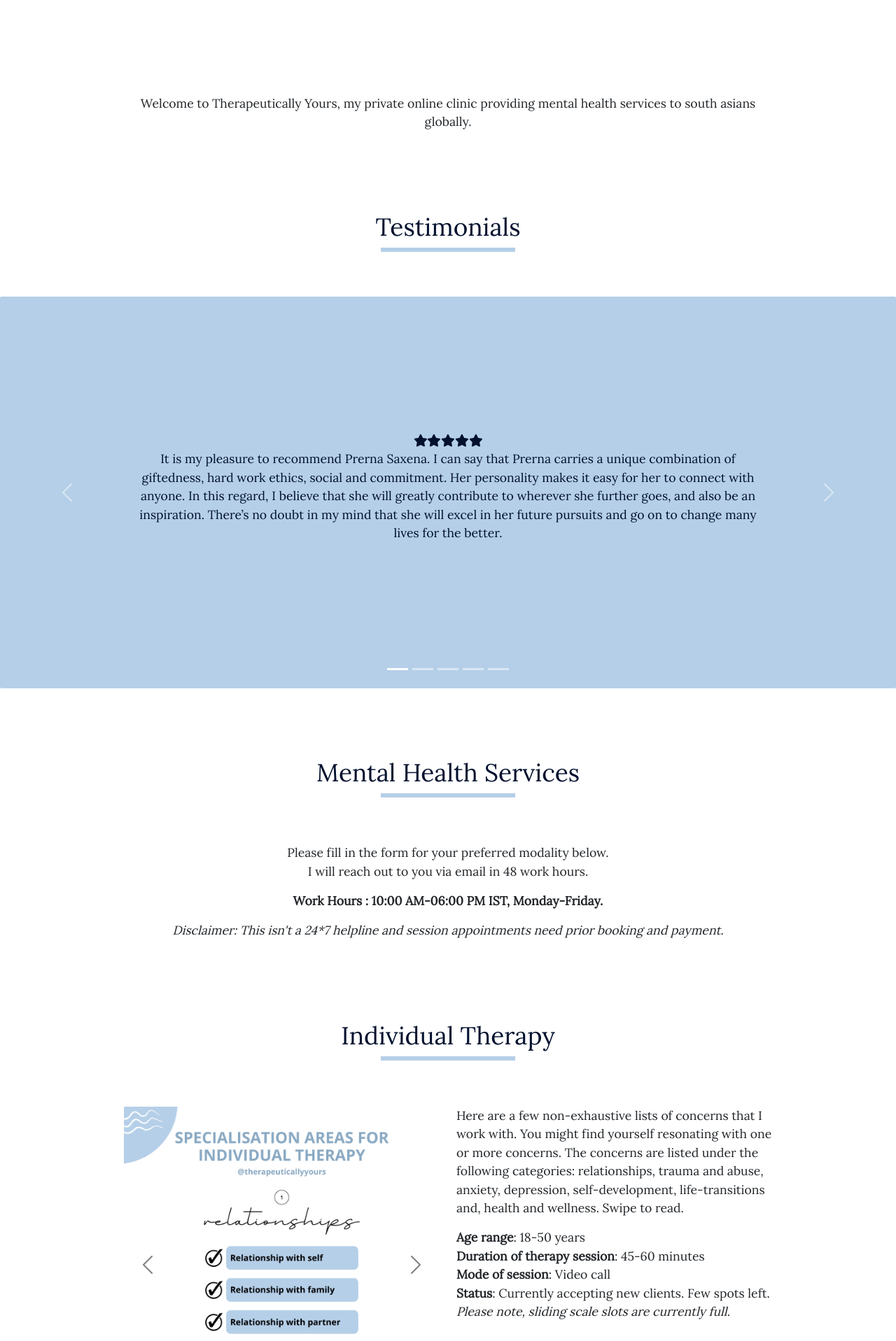
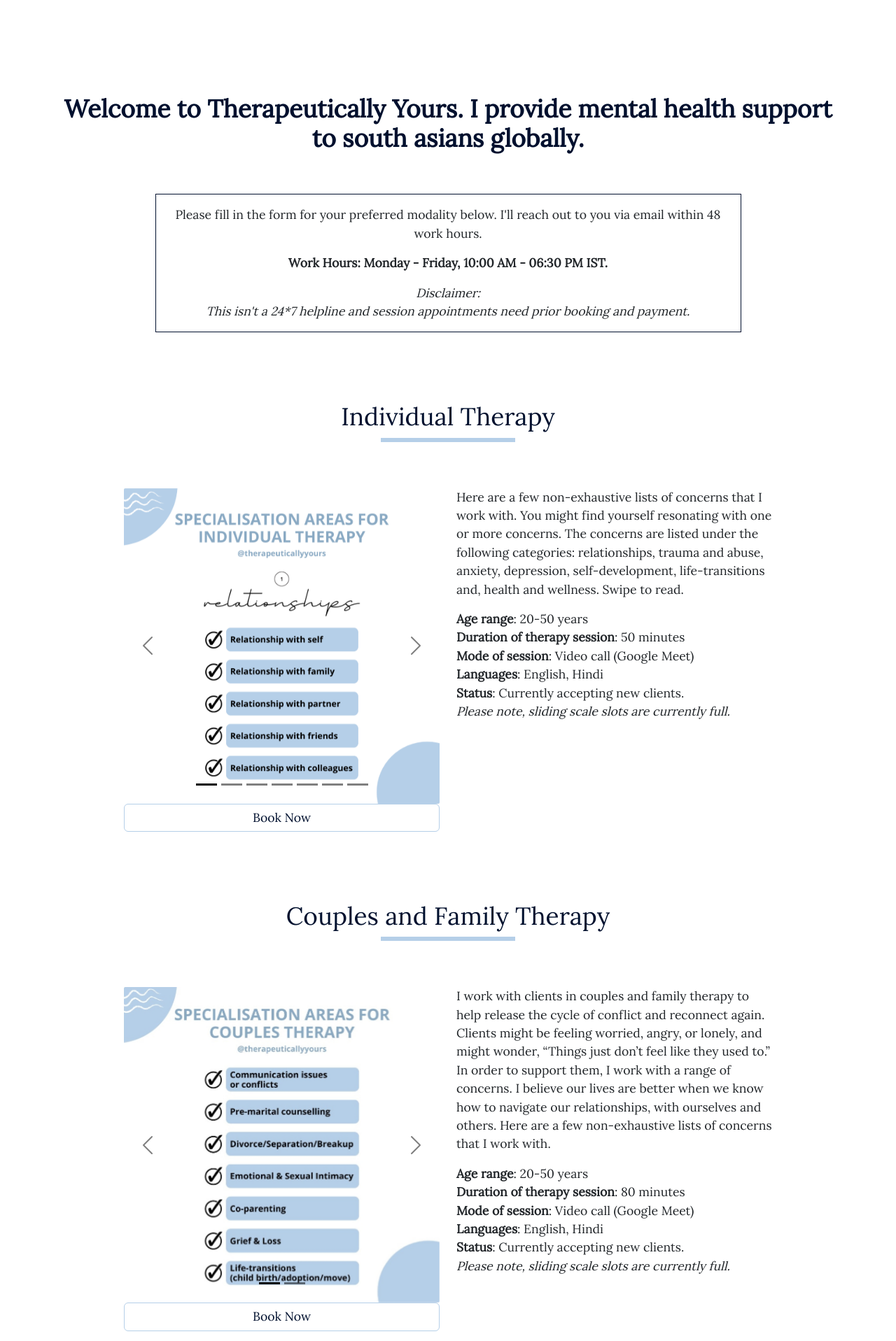
Before and after one commit to TapasyaKalra/prerna-saxena, a React (Create React App) app: page /therapy in a window 1280 px wide. Shown: the part 440-2357 px from the top of the page at 70% size. Built offline with nearby package versions, Linux system fonts and the light colour scheme.

Commit message:
changing content of Therapy page

```diff
--- a/src/components/Therapy.js
+++ b/src/components/Therapy.js
@@ -1,11 +1,9 @@
-import React,{ useState} from 'react'
-import '../css/Therapy.css'
-import { FontAwesomeIcon } from '@fortawesome/react-fontawesome'
-import { faInstagram } from '@fortawesome/free-brands-svg-icons'
-import { Carousel } from 'react-bootstrap';
-import TestimonialCarousel from './TestimonialCarousel';
-import '../css/Testimonials.css'
-import TestimonialsForm from './TestimonialsForm';
+import React, { useState } from "react";
+import "../css/Therapy.css";
+import { FontAwesomeIcon } from "@fortawesome/react-fontawesome";
+import { faInstagram } from "@fortawesome/free-brands-svg-icons";
+import { Carousel } from "react-bootstrap";
+import "../css/Testimonials.css";
 
 function Therapy() {
 	const [index, setIndex] = useState(0);
@@ -15,49 +13,55 @@ function Therapy() {
 	};
 
 	return (
-    <div className='therapy'>
+		<div className="therapy">
+			{/* cover image */}
 			<div className="container-fluid">
 				<div className="row m-top-50">
-          <img className='therapy__logo' src="assets/images/logo/TY-post/2.png" alt="logo" />
-        </div>
-        <div className="row m-top-50">
-          <div className="col-12"></div>
-          <p className="w-75 mx-auto text-center">
-          Welcome to Therapeutically Yours, my private online clinic providing mental health services to south asians globally.
-          </p>
-        </div>
-        <div className="row m-top-100">
-          <h2 className="text-center">Testimonials</h2>
-          <hr  class="heading-underline mx-auto border border-primary border-3 opacity-100" />
-        </div>
-        <div className="row mt-5 justify-content-center">
-          <div className="col-12 px-0 ">
-            <TestimonialCarousel/>
+					<img
+						className="therapy__logo"
+						src="assets/images/logo/TY-post/2.png"
+						alt="logo"
+					/>
 				</div>
 			</div>
 
+			<div className="container">
+				<div className="row m-top-50">
+					<h2 className="text-center fw-bold">
+						Welcome to Therapeutically Yours. I provide mental
+						health support to south asians globally.
+					</h2>
 				</div>
-      <div className="container">
-        <div className="row m-top-100">
-          <h2 className="text-center">Mental Health Services</h2>
-          <hr  class="heading-underline mx-auto border border-primary border-3 opacity-100" />
+				{/* notice board */}
+				<div className="row m-top-50 text-center border border-dark w-75 mx-auto pt-3">
+					<p>
+						Please fill in the form for your preferred modality
+						below. I'll reach out to you via email within 48 work
+						hours.
+					</p>
+					<p className="fw-bold">
+						Work Hours: Monday - Friday, 10:00 AM - 06:30 PM IST.
+					</p>
+					<p className="fst-italic">
+						Disclaimer:
+						<br />
+						This isn't a 24*7 helpline and session appointments need
+						prior booking and payment.
+					</p>
 				</div>
-        <div className="row m-top-50 justify-content-center text-center">
-          <div className="col-12 col-md-10">
-            <p>Please fill in the form for your preferred modality below.<br/>
-            I will reach out to you via email in 48 work hours.</p>
-            <p className="fw-bold">Work Hours : 10:00 AM-06:00 PM IST, Monday-Friday.</p>
-            <p className='fst-italic'>Disclaimer: This isn't a 24*7 helpline and session appointments need prior booking and payment.</p>
-          </div>
-
-        </div>
+				{/* individual therapy */}
 				<div className="row m-top-100">
 					<h2 className="text-center">Individual Therapy</h2>
-          <hr  class="heading-underline mx-auto border border-primary border-3 opacity-100" />
+					<hr class="heading-underline mx-auto border border-primary border-3 opacity-100" />
 				</div>
 				<div className="row m-top-50 justify-content-center">
 					<div className="col-12 col-md-5">
-            <Carousel activeIndex={index} onSelect={handleSelect} interval={null} variant="dark">
+						<Carousel
+							activeIndex={index}
+							onSelect={handleSelect}
+							interval={null}
+							variant="dark"
+						>
 							<Carousel.Item>
 								<img
 									className="w-100"
@@ -66,94 +70,231 @@ function Therapy() {
 								/>
 							</Carousel.Item>
 							<Carousel.Item>
-              <img className="w-100" src="assets/images/individual-therapy/IT2.png" alt="Second slide"/>
+								<img
+									className="w-100"
+									src="assets/images/individual-therapy/IT2.png"
+									alt="Second slide"
+								/>
 							</Carousel.Item>
 							<Carousel.Item>
-              <img className="w-100" src="assets/images/individual-therapy/IT3.png" alt="Third slide"/>
+								<img
+									className="w-100"
+									src="assets/images/individual-therapy/IT3.png"
+									alt="Third slide"
+								/>
 							</Carousel.Item>
 							<Carousel.Item>
-              <img className="w-100" src="assets/images/individual-therapy/IT4.png" alt="Forth slide"/>
+								<img
+									className="w-100"
+									src="assets/images/individual-therapy/IT4.png"
+									alt="Forth slide"
+								/>
 							</Carousel.Item>
 							<Carousel.Item>
-              <img className="w-100" src="assets/images/individual-therapy/IT5.png" alt="Fifth slide"/>
+								<img
+									className="w-100"
+									src="assets/images/individual-therapy/IT5.png"
+									alt="Fifth slide"
+								/>
 							</Carousel.Item>
 							<Carousel.Item>
-              <img className="w-100" src="assets/images/individual-therapy/IT6.png" alt="Sixth slide"/>
+								<img
+									className="w-100"
+									src="assets/images/individual-therapy/IT6.png"
+									alt="Sixth slide"
+								/>
 							</Carousel.Item>
 							<Carousel.Item>
-              <img className="w-100" src="assets/images/individual-therapy/IT7.png" alt="Seventh slide"/>
+								<img
+									className="w-100"
+									src="assets/images/individual-therapy/IT7.png"
+									alt="Seventh slide"
+								/>
 							</Carousel.Item>
 						</Carousel>
-            <a target="_blank" rel="noopener noreferrer" href="https://forms.gle/6KbZRafGrtN9bpyt6" className='btn btn-outline-primary text-dark w-100' >Book Now</a>
+						<a
+							target="_blank"
+							rel="noopener noreferrer"
+							href="https://forms.gle/6KbZRafGrtN9bpyt6"
+							className="btn btn-outline-primary text-dark w-100"
+						>
+							Book Now
+						</a>
 					</div>
 					<div className="col-12 col-md-5">
-            <p>Here are a few non-exhaustive lists of concerns that I work with. You might find yourself resonating with one or more concerns. The concerns are listed under the following categories: relationships, trauma and abuse, anxiety, depression, self-development, life-transitions and, health and wellness. Swipe to read.</p>
 						<p>
-              <span className='fw-bold'>Age range</span>: 18-50 years<br/>
-              <span className='fw-bold'>Duration of therapy session</span>: 45-60 minutes<br/>
-              <span className='fw-bold'>Mode of session</span>: Video call<br/>
-              <span className='fw-bold'>Status</span>: Currently accepting new clients. Few spots left.<br/>
-              <span className='fst-italic'>Please note, sliding scale slots are currently full.</span>
+							Here are a few non-exhaustive lists of concerns that
+							I work with. You might find yourself resonating with
+							one or more concerns. The concerns are listed under
+							the following categories: relationships, trauma and
+							abuse, anxiety, depression, self-development,
+							life-transitions and, health and wellness. Swipe to
+							read.
+						</p>
+						<p>
+							<span className="fw-bold">Age range</span>: 20-50
+							years
+							<br />
+							<span className="fw-bold">
+								Duration of therapy session
+							</span>
+							: 50 minutes
+							<br />
+							<span className="fw-bold">Mode of session</span>:
+							Video call (Google Meet)
+							<br />
+							<span className="fw-bold">Languages</span>
+							: English, Hindi
+							<br />
+							<span className="fw-bold">Status</span>: Currently
+							accepting new clients.
+							<br />
+							<span className="fst-italic">
+								Please note, sliding scale slots are currently
+								full.
+							</span>
 						</p>
 					</div>
 				</div>
+				{/* couples and family therapy */}
 				<div className="row m-top-100">
 					<h2 className="text-center">Couples and Family Therapy</h2>
-          <hr  class="heading-underline mx-auto border border-primary border-3 opacity-100" />
+					<hr class="heading-underline mx-auto border border-primary border-3 opacity-100" />
 				</div>
 				<div className="row m-top-50 justify-content-center">
 					<div className="col-12 col-md-5">
-            <Carousel activeIndex={index} onSelect={handleSelect} interval={null} variant="dark">
+						<Carousel
+							activeIndex={index}
+							onSelect={handleSelect}
+							interval={null}
+							variant="dark"
+						>
 							<Carousel.Item>
-              <img className="w-100" src="assets/images/couples-therapy/couples-therapy.jpg" alt="First slide" />
+								<img
+									className="w-100"
+									src="assets/images/couples-therapy/couples-therapy.jpg"
+									alt="First slide"
+								/>
 							</Carousel.Item>
 							<Carousel.Item>
-              <img className="w-100" src="assets/images/family-therapy/family-therapy.jpg" alt="Second slide"/>
+								<img
+									className="w-100"
+									src="assets/images/family-therapy/family-therapy.jpg"
+									alt="Second slide"
+								/>
 							</Carousel.Item>
 						</Carousel>
-            <a target="_blank" rel="noopener noreferrer" href="https://forms.gle/FMUfwoe47WQBCZQH9" className='btn btn-outline-primary text-dark w-100' >Book Now</a>
+						<a
+							target="_blank"
+							rel="noopener noreferrer"
+							href="https://forms.gle/FMUfwoe47WQBCZQH9"
+							className="btn btn-outline-primary text-dark w-100"
+						>
+							Book Now
+						</a>
 					</div>
 					<div className="col-12 col-md-5">
-          <p>I work with clients in couples and family therapy to help release the cycle of conflict and reconnect again. Clients might be feeling worried, angry, or lonely, and might wonder, "Things just don't feel like they used to." In order to support them, I work with a range of concerns. I believe our lives are better when we know how to navigate our relationships, with ourselves and others.</p>
 						<p>
-            <span className="fw-bold">Age range</span>: 20-50 years<br/>
-            <span className="fw-bold">Duration of therapy session</span>: 75-90 minutes<br/>
-            <span className="fw-bold">Mode of session</span>: Video call<br/>
-            <span className="fw-bold">Status</span>: Currently accepting new clients. Few spots left.<br/>
-            <span className="fst-italic">Please note, sliding scale slots are currently full.</span>
+							I work with clients in couples and family therapy to
+							help release the cycle of conflict and reconnect
+							again. Clients might be feeling worried, angry, or
+							lonely, and might wonder, “Things just don’t feel
+							like they used to.” In order to support them, I work
+							with a range of concerns. I believe our lives are
+							better when we know how to navigate our
+							relationships, with ourselves and others. Here are a
+							few non-exhaustive lists of concerns that I work
+							with.
+						</p>
+						<p>
+							<span className="fw-bold">Age range</span>: 20-50
+							years
+							<br />
+							<span className="fw-bold">
+								Duration of therapy session
+							</span>
+							: 80 minutes
+							<br />
+							<span className="fw-bold">Mode of session</span>:
+							Video call (Google Meet)
+							<br />
+							<span className="fw-bold">Languages</span>: English,
+							Hindi
+							<br />
+							<span className="fw-bold">Status</span>: Currently
+							accepting new clients.
+							<br />
+							<span className="fst-italic">
+								Please note, sliding scale slots are currently
+								full.
+							</span>
 						</p>
 					</div>
 				</div>
 				<div className="row m-top-100">
 					<h2 className="text-center">Support Groups</h2>
-          <hr  class="heading-underline mx-auto border border-primary border-3 opacity-100" />
+					<hr class="heading-underline mx-auto border border-primary border-3 opacity-100" />
 				</div>
 				<div className="row m-top-50 justify-content-center">
 					<div className="col-12 col-md-5">
-              <img className="w-100"src="assets/images/support-groups/support-groups.png" alt="First slide" />
-              <a target="_blank" rel="noopener noreferrer" href="https://forms.gle/UPTZd4CKpjPCeszf8" className='btn btn-outline-primary text-dark w-100' >Book Now</a>
+						<img
+							className="w-100"
+							src="assets/images/support-groups/support-groups.png"
+							alt="First slide"
+						/>
+						<a
+							target="_blank"
+							rel="noopener noreferrer"
+							href="https://forms.gle/UPTZd4CKpjPCeszf8"
+							className="btn btn-outline-primary text-dark w-100"
+						>
+							Book Now
+						</a>
 					</div>
 					<div className="col-12 col-md-5">
-            <p>I believe that we as human beings have the strength, understanding and care in us to be vulnerable and provide someone the space to be so too. We are meant to lean on each other for support and learn from each other in our journey of life.</p>
-            <p>Keeping this in mind, I am running support groups on the topics presented in the list. Currently the support groups are only open for females from the age group of 21 years to 50 years. In order for it to be a safe and open space, and for participants to be able to make the most out of it, the support groups have limited seats.</p>
 						<p>
-              <span className="fw-bold">Age group</span>: 20-50 years<br />
-              <span className="fw-bold">Duration of each session</span>:  75-90 minutes<br />
-              <span className="fw-bold">Mode of session</span>: Video call</p>
+							I believe that we as human beings have the strength,
+							understanding and care in us to be vulnerable and
+							provide someone the space to be so too. We are meant
+							to lean on each other for support and learn from
+							each other in our journey of life.
+						</p>
+						<p>
+							Keeping this in mind, I am running support groups on
+							the topics presented in the list. Currently the
+							support groups are only open for females from the
+							age group of 21 years to 50 years. In order for it
+							to be a safe and open space, and for participants to
+							be able to make the most out of it, the support
+							groups have limited seats.
+						</p>
+						<p>
+							<span className="fw-bold">Age group</span>: 20-50
+							years
+							<br />
+							<span className="fw-bold">
+								Duration of each session
+							</span>
+							: 75-90 minutes
+							<br />
+							<span className="fw-bold">Mode of session</span>:
+							Video call
+						</p>
 					</div>
 				</div>
 				<div className="row m-top-100">
-        <hr/>
+					<hr />
 				</div>
+				{/* Frequently Asked Questions */}
 				<div className="row m-top-100 ">
 					<h2 className="text-center">Frequently Asked Questions</h2>
-          <hr  class="heading-underline mx-auto border border-primary border-3 opacity-100" />
+					<hr class="heading-underline mx-auto border border-primary border-3 opacity-100" />
 				</div>
 			</div>
 			<div className="container-fluid bg-primary py-5 m-top-50 m-bottom-100">
 				<div className="row justify-content-center mb-4">
 					<div className="col-12 col-md-4  ">
-            <ul className='m-0'>
+						<ul className="m-0">
 							<li>How would I know if I need therapy?</li>
 							<li>What happens in the therapeutic process?</li>
 							<li>What can I expect?</li>
@@ -163,24 +304,31 @@ function Therapy() {
 				</div>
 				<div className="row justify-content-center ">
 					<div className="col-12 col-md-10 text-center ">
-            <p>Answers to all the questions mentioned here and many more questions can be found in this free Instagram Guide</p>
+						<p>
+							Answers to all the questions mentioned here and many
+							more questions can be found in this free Instagram
+							Guide
+						</p>
 						<div className="text-center">
-            <a target="_blank" rel="noopener noreferrer" className="btn btn-light " href="https://instagram.com/therapeuticallyyours"><FontAwesomeIcon className = "insta-button" icon={faInstagram} size=''/>&nbsp;All Things Therapy</a>
-            </div>
-
+							<a
+								target="_blank"
+								rel="noopener noreferrer"
+								className="btn btn-light "
+								href="https://instagram.com/therapeuticallyyours"
+							>
+								<FontAwesomeIcon
+									className="insta-button"
+									icon={faInstagram}
+									size=""
+								/>
+								&nbsp;All Things Therapy
+							</a>
 						</div>
 					</div>
 				</div>
-      <div className="container-fluid">
-      <div className="row m-top-100">
-          <h2 className="text-center">Write a Testimonial</h2>
-          <hr  class="heading-underline mx-auto border border-primary border-3 opacity-100" />
 			</div>
-      <TestimonialsForm/>
 		</div>
-
-    </div>
-  )
+	);
 }
 
-export default Therapy
+export default Therapy;
```
Lines whose indentation alone changed are shown as unchanged.
